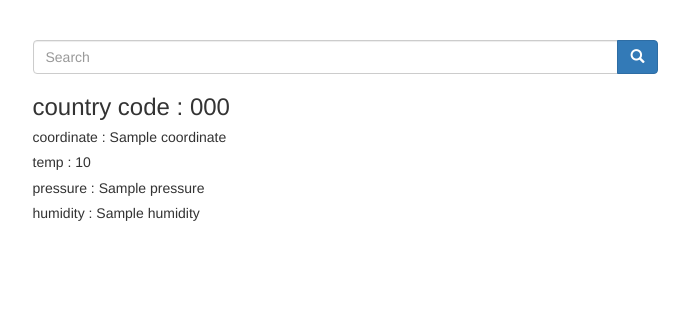
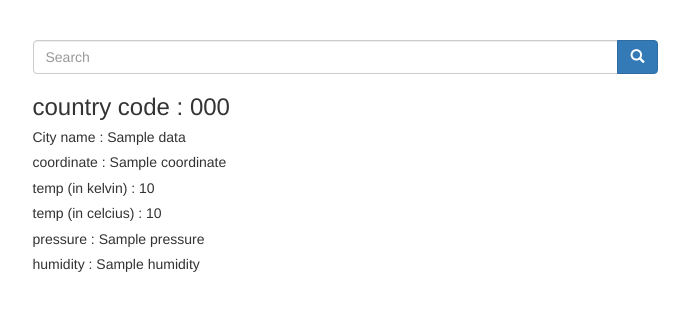
Before and after one commit to itsvinayak/weather-app, a Flask app: template weather-flask/templates/index.html in a window 1280 px wide. Shown: the part 70-381 px from the top of the page, without its empty margins (295-984 px from the left). Run offline with Flask 2, Linux system fonts and the light colour scheme; the template is opened without the code that fills it: most values are stand-ins (such as "Sample title", 1, 10 or a date in 2020); some libraries are stand-ins or nearby versions.

Commit message:
Add files via upload

```diff
--- a/weather-flask/templates/index.html
+++ b/weather-flask/templates/index.html
@@ -36,8 +36,10 @@
     {% if data.country_code and data.coordinate and data.temp and data.pressure and data.humidity %}
     <div class="col-md-6 col-md-offset-3">
       <h3>country code : {{data.country_code}}</h1>
+        <h5>City name : {{data.cityname}}</h5>
         <h5>coordinate : {{data.coordinate}}</h5>
-        <h5>temp : {{data.temp}}</h5>
+        <h5>temp (in kelvin) : {{data.temp}}</h5>
+        <h5>temp (in celcius) : {{data.temp_cel}}</h5>
         <h5>pressure : {{data.pressure}} </h5>
         <h5>humidity : {{data.humidity}}</h5>
     </div>
```
